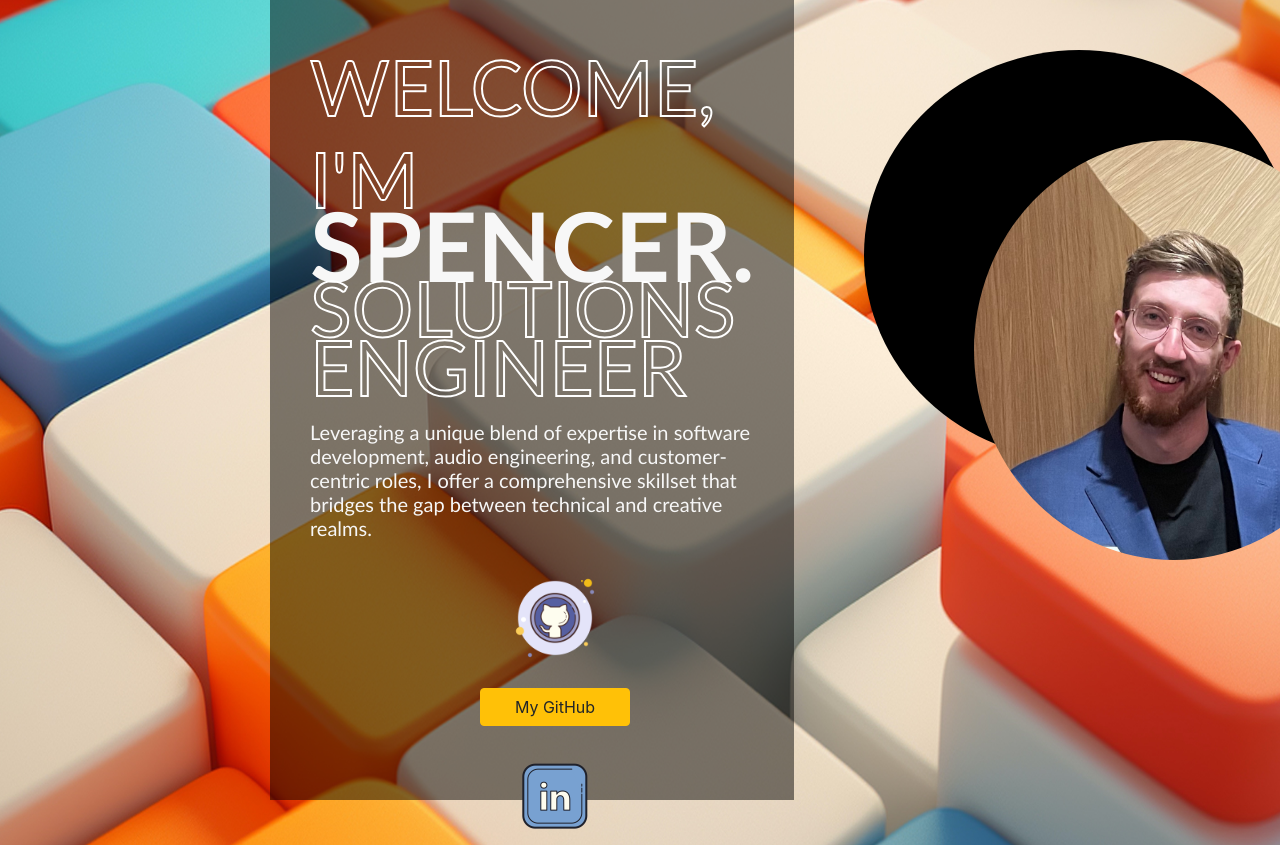
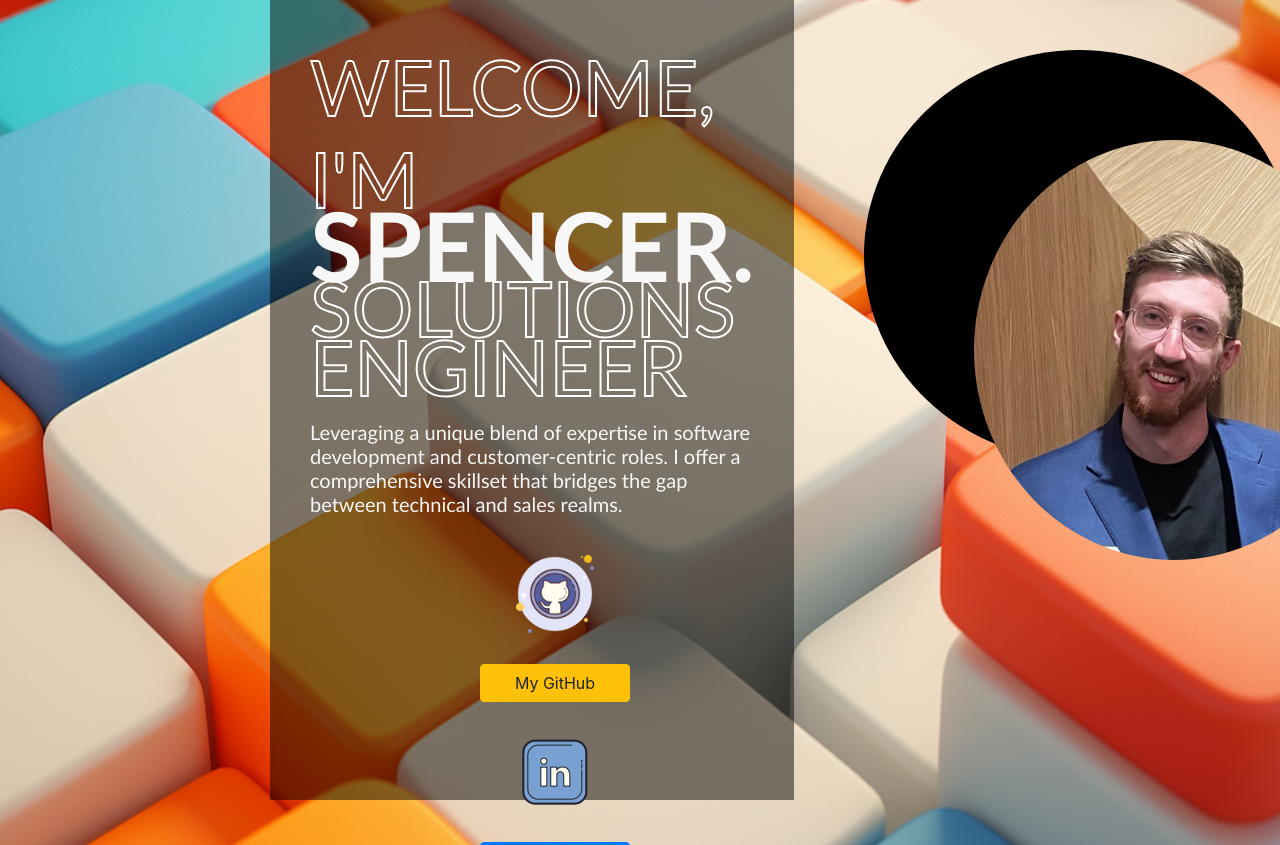
Before and after one commit to paynesc1/paynesc1.github.io, a Flask app: page / in a window 1280 px wide; the page is wider, and only the part inside the window is pictured. Shown: the top 845 px of that part. Run offline with Flask 3, Linux system fonts and the light colour scheme.

Commit message:
Update index.html

```diff
--- a/templates/index.html
+++ b/templates/index.html
@@ -15,7 +15,7 @@
         <h1 id="name">SPENCER.</h1>
         <h1 id="dev" >SOLUTIONS</h1>
         <h1 id="dev1" >ENGINEER</h1>
-        <h5>Leveraging a unique blend of expertise in software development, audio engineering, and customer-centric roles, I offer a comprehensive skillset that bridges the gap between technical and creative realms.</h5>
+        <h5>Leveraging a unique blend of expertise in software development and customer-centric roles. I offer a comprehensive skillset that bridges the gap between technical and sales realms.</h5>
 
         <img src="/static/images/git.png" alt="">
         <button onclick="window.location.href='https://github.com/paynesc1';" id="button" type="button" class="btn btn-warning">My GitHub</button>
```
